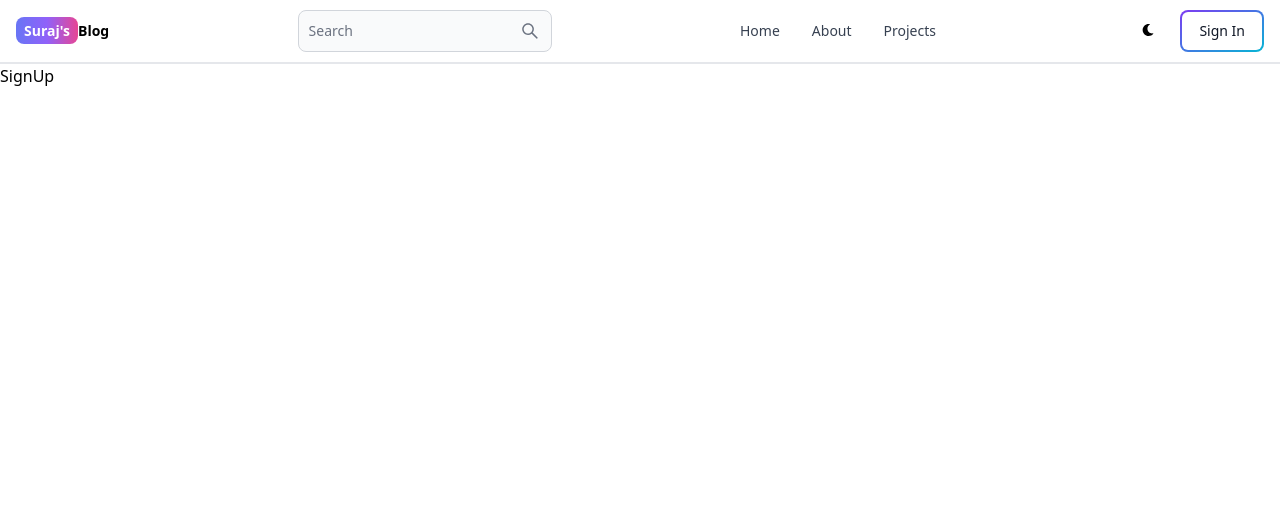
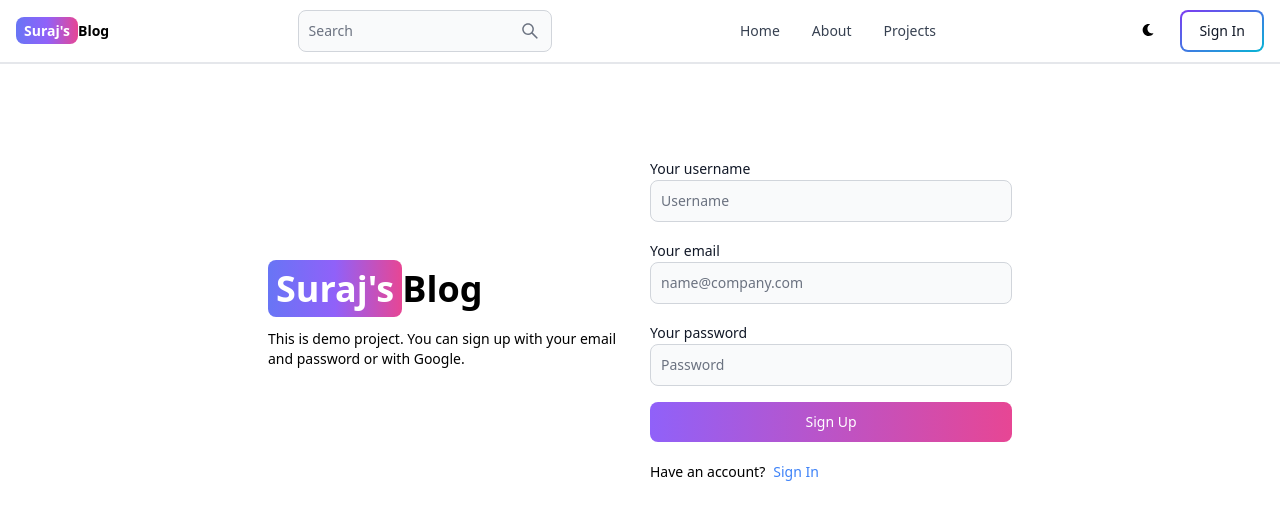
Before and after one commit to Surajaraikar/MERN-Blog, a React (Vite) app in the folder client/: page /sign-up in a window 1280 px wide. Shown: the top 520 px of the page. Built offline with nearby package versions, Linux system fonts and the light colour scheme.

Commit message:
create signUp page UI

```diff
--- a/client/src/pages/SignUp.jsx
+++ b/client/src/pages/SignUp.jsx
@@ -1,7 +1,58 @@
+import { TextInput, Label, Button } from "flowbite-react";
 import React from "react";
+import { Link } from "react-router-dom";
 
 const SignUp = () => {
-  return <div>SignUp</div>;
+  return (
+    <div className="min-h-screen mt-20">
+      <div className="flex p-3 max-w-3xl mx-auto flex-col md:flex-row md:items-center gap-5">
+        {/* left */}
+        <div className="flex-1">
+          <Link to="/" className="font-bold dark:test-white text-4xl">
+            <span className="px-2 py-1 bg-gradient-to-r from-indigo-500 via-purple-500 to-pink-500 rounded-lg text-white">
+              Suraj's
+            </span>
+            Blog
+          </Link>
+          <p className="text-sm mt-5">
+            This is demo project. You can sign up with your email and password
+            or with Google.
+          </p>
+        </div>
+        {/* right */}
+
+        <div className="flex-1">
+          <form className="flex flex-col gap-4">
+            <div className="">
+              <Label value="Your username" />
+              <TextInput type="text" placeholder="Username" id="username" />
+            </div>
+            <div className="">
+              <Label value="Your email" />
+              <TextInput
+                type="text"
+                placeholder="name@company.com"
+                id="username"
+              />
+            </div>
+            <div className="">
+              <Label value="Your password" />
+              <TextInput type="text" placeholder="Password" id="username" />
+            </div>
+            <Button gradientDuoTone="purpleToPink" type="submit">
+              Sign Up
+            </Button>
+          </form>
+          <div className="flex gap-2 text-sm mt-5">
+            <span>Have an account?</span>
+            <Link to="/sign-in" className="text-blue-500">
+              Sign In
+            </Link>
+          </div>
+        </div>
+      </div>
+    </div>
+  );
 };
 
 export default SignUp;
```
